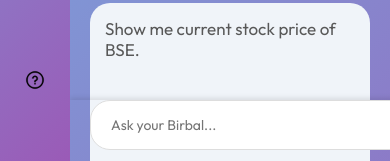
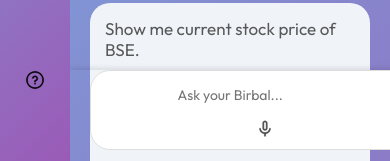
Before and after one commit to AmanPathak03/Chat-Birbal, a React (Vite) app: page / in a window 390 px wide. Shown: the part 669-830 px from the top of the page. Built offline with nearby package versions, Linux system fonts and the light colour scheme; no server answers.

Commit message:
Main.css

```diff
--- a/src/components/Main/Main.css
+++ b/src/components/Main/Main.css
@@ -322,7 +322,13 @@
         font-size: 14px; /* Adjust font size for smaller screens */
     }
     .search-box {
+        flex-direction: column;
         padding: 5px 10px;
+    }
+    .search-box img {
+        width: 20px; /* Adjust icon size */
+        height: 20px; /* Adjust icon size */
+        margin: 5px 0; /* Adjust margin */
     }
     .search-box div {
         gap: 5px;
```
